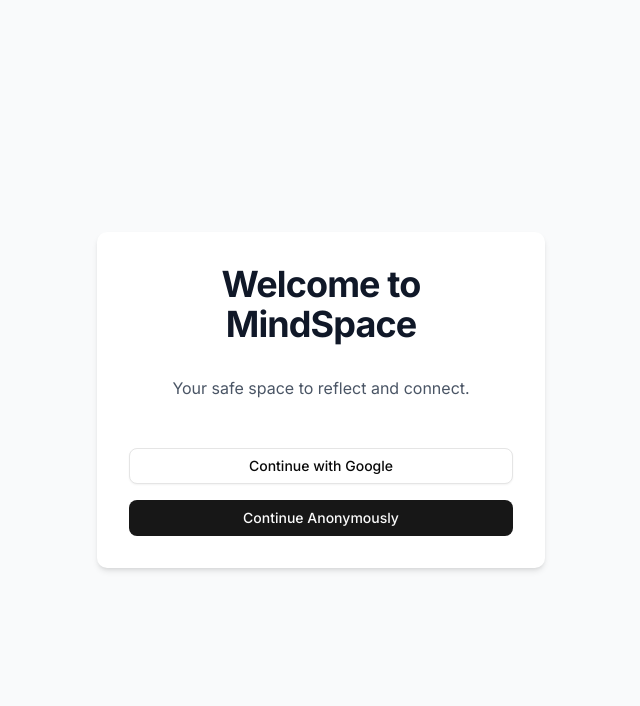
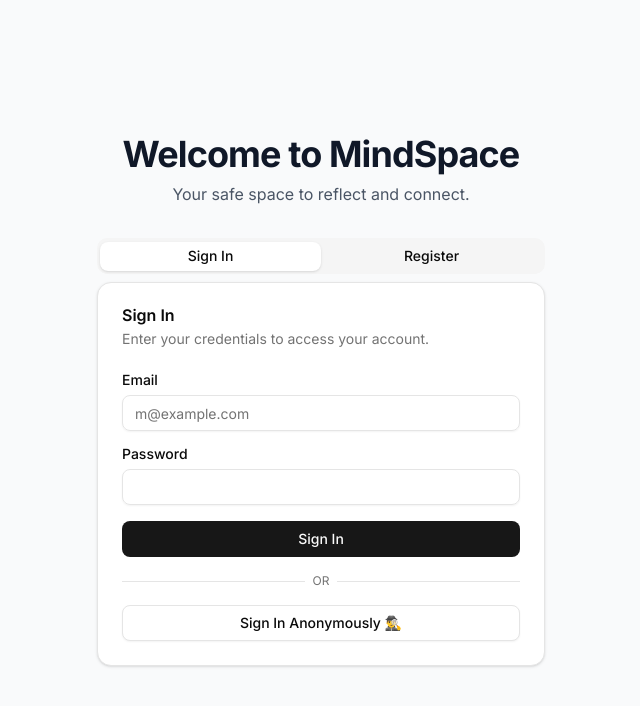
Before and after one commit to AdiTailor/DH5_Zephyr_Hackathon, a Next.js app in the folder mindspace-app/: page /login in a window 1280 px wide. Shown: the top 706 px of the page, without its empty margins (319-959 px from the left). Built offline with nearby package versions, Linux system fonts and the light colour scheme; no server answers.

Commit message:
Temp fix for login

```diff
--- /dev/null
+++ b/mindspace-app/app/(auth)/login/actions.ts
@@ -0,0 +1,56 @@
+"use server";
+
+import { createClient } from "@/lib/supabase/server";
+import { redirect } from "next/navigation";
+
+export async function login(formData: FormData) {
+  const email = formData.get("email") as string;
+  const password = formData.get("password") as string;
+  const supabase = await createClient();
+
+  const { error } = await supabase.auth.signInWithPassword({
+    email,
+    password,
+  });
+
+  if (error) {
+    return { error: error.message };
+  }
+
+  redirect("/dashboard");
+}
+
+export async function signup(formData: FormData) {
+  const alias = formData.get("alias") as string;
+  const email = formData.get("email") as string;
+  const password = formData.get("password") as string;
+  const supabase = await createClient();
+
+  const { error } = await supabase.auth.signUp({
+    email,
+    password,
+    options: {
+        data: {
+            alias: alias
+        }
+    }
+  });
+
+  if (error) {
+    return { error: error.message };
+  }
+
+  return { message: "Confirmation email sent." };
+}
+
+// This is the new function that replaces signInWithGoogle
+export async function signInAnonymously() {
+    const supabase = await createClient();
+    const { error } = await supabase.auth.signInAnonymously();
+
+    if (error) {
+        return { error: error.message };
+    }
+
+    redirect("/dashboard");
+}
--- a/mindspace-app/app/(auth)/login/page.tsx
+++ b/mindspace-app/app/(auth)/login/page.tsx
@@ -1,48 +1,31 @@
-"use client";
-import { createClient } from "@/lib/supabase/client";
-import { Button } from "@/components/ui/button";
+import { Tabs, TabsContent, TabsList, TabsTrigger } from "@/components/ui/tabs";
+import { LoginForm } from "@/components/features/auth/LoginForm";
+import { RegisterForm } from "@/components/features/auth/RegisterForm";
 
 export default function LoginPage() {
-  const supabase = createClient();
-
-  const handleGoogleLogin = async () => {
-    await supabase.auth.signInWithOAuth({
-      provider: "google",
-      options: {
-        redirectTo: `${location.origin}/auth/callback`,
-      },
-    });
-  };
-
-  // ---- THIS FUNCTION IS NOW FIXED ----
-  const handleAnonymousLogin = async () => {
-    const { error } = await supabase.auth.signInAnonymously();
-    if (!error) {
-      // This is the new line that fixes the redirect
-      window.location.href = '/dashboard';
-    } else {
-      console.error("Anonymous login error:", error.message);
-    }
-  };
-  // ------------------------------------
-
   return (
     <div className="flex items-center justify-center min-h-screen bg-gray-50">
-      <div className="w-full max-w-md p-8 space-y-8 bg-white rounded-lg shadow-md text-center">
+      <div className="w-full max-w-md">
+        <div className="text-center mb-8">
           <h1 className="text-4xl font-bold tracking-tight text-gray-900">
             Welcome to MindSpace
           </h1>
           <p className="mt-2 text-gray-600">
             Your safe space to reflect and connect.
           </p>
-        <div className="flex flex-col space-y-4 pt-4">
-          <Button onClick={handleGoogleLogin} variant="outline">
-            Continue with Google
-          </Button>
-          <Button onClick={handleAnonymousLogin}>
-            Continue Anonymously
-          </Button>
         </div>
+        <Tabs defaultValue="signin" className="w-full">
+          <TabsList className="grid w-full grid-cols-2">
+            <TabsTrigger value="signin">Sign In</TabsTrigger>
+            <TabsTrigger value="signup">Register</TabsTrigger>
+          </TabsList>
+          <TabsContent value="signin">
+            <LoginForm />
+          </TabsContent>
+          <TabsContent value="signup">
+            <RegisterForm />
+          </TabsContent>
+        </Tabs>
       </div>
     </div>
   );
--- /dev/null
+++ b/mindspace-app/components/features/auth/LoginForm.tsx
@@ -0,0 +1,63 @@
+"use client";
+import { Button } from "@/components/ui/button";
+import { Card, CardContent, CardDescription, CardHeader, CardTitle } from "@/components/ui/card";
+import { Input } from "@/components/ui/input";
+import { Label } from "@/components/ui/label";
+// Import the new anonymous sign-in action
+import { login, signInAnonymously } from "@/app/(auth)/login/actions";
+import { toast } from "sonner";
+
+export function LoginForm() {
+  // This new function handles the anonymous sign-in
+  const handleAnonymousSignIn = async () => {
+    const result = await signInAnonymously();
+    if (result?.error) {
+      toast.error(result.error);
+    }
+  };
+
+  const handleSubmit = async (e: React.FormEvent<HTMLFormElement>) => {
+    e.preventDefault();
+    const formData = new FormData(e.currentTarget);
+    const result = await login(formData);
+    if (result?.error) {
+      toast.error(result.error);
+    } else {
+      toast.success("Signed in successfully!");
+    }
+  };
+
+  return (
+    <Card>
+      <CardHeader>
+        <CardTitle>Sign In</CardTitle>
+        <CardDescription>Enter your credentials to access your account.</CardDescription>
+      </CardHeader>
+      <CardContent>
+        <form onSubmit={handleSubmit} className="space-y-4">
+          <div className="space-y-2">
+            <Label htmlFor="email">Email</Label>
+            <Input id="email" name="email" type="email" placeholder="m@example.com" required />
+          </div>
+          <div className="space-y-2">
+            <Label htmlFor="password">Password</Label>
+            <Input id="password" name="password" type="password" required />
+          </div>
+          <Button type="submit" className="w-full">Sign In</Button>
+        </form>
+        <div className="relative my-4">
+          <div className="absolute inset-0 flex items-center">
+            <span className="w-full border-t" />
+          </div>
+          <div className="relative flex justify-center text-xs uppercase">
+            <span className="bg-white px-2 text-muted-foreground">Or</span>
+          </div>
+        </div>
+        {/* This is the updated button */}
+        <Button variant="outline" className="w-full" onClick={handleAnonymousSignIn}>
+          Sign In Anonymously 🕵️‍♂️
+        </Button>
+      </CardContent>
+    </Card>
+  );
+}
--- /dev/null
+++ b/mindspace-app/components/features/auth/RegisterForm.tsx
@@ -0,0 +1,46 @@
+"use client";
+import { Button } from "@/components/ui/button";
+import { Card, CardContent, CardDescription, CardHeader, CardTitle } from "@/components/ui/card";
+import { Input } from "@/components/ui/input";
+import { Label } from "@/components/ui/label";
+import { signup } from "@/app/(auth)/login/actions";
+import { toast } from "sonner";
+
+export function RegisterForm() {
+    const handleSubmit = async (e: React.FormEvent<HTMLFormElement>) => {
+        e.preventDefault();
+        const formData = new FormData(e.currentTarget);
+        const result = await signup(formData);
+        if (result?.error) {
+            toast.error(result.error);
+        } else {
+            toast.success("Check your email to confirm your account!");
+        }
+    };
+
+  return (
+    <Card>
+      <CardHeader>
+        <CardTitle>Register</CardTitle>
+        <CardDescription>Create a new account to start your journey.</CardDescription>
+      </CardHeader>
+      <CardContent>
+        <form onSubmit={handleSubmit} className="space-y-4">
+          <div className="space-y-2">
+            <Label htmlFor="alias">Username</Label>
+            <Input id="alias" name="alias" placeholder="BluePhoenix123" required />
+          </div>
+          <div className="space-y-2">
+            <Label htmlFor="email">Email</Label>
+            <Input id="email" name="email" type="email" placeholder="m@example.com" required />
+          </div>
+          <div className="space-y-2">
+            <Label htmlFor="password">Password</Label>
+            <Input id="password" name="password" type="password" required minLength={6} />
+          </div>
+          <Button type="submit" className="w-full">Create Account</Button>
+        </form>
+      </CardContent>
+    </Card>
+  );
+}
--- /dev/null
+++ b/mindspace-app/components/ui/tabs.tsx
@@ -0,0 +1,66 @@
+"use client"
+
+import * as React from "react"
+import * as TabsPrimitive from "@radix-ui/react-tabs"
+
+import { cn } from "@/lib/utils"
+
+function Tabs({
+  className,
+  ...props
+}: React.ComponentProps<typeof TabsPrimitive.Root>) {
+  return (
+    <TabsPrimitive.Root
+      data-slot="tabs"
+      className={cn("flex flex-col gap-2", className)}
+      {...props}
+    />
+  )
+}
+
+function TabsList({
+  className,
+  ...props
+}: React.ComponentProps<typeof TabsPrimitive.List>) {
+  return (
+    <TabsPrimitive.List
+      data-slot="tabs-list"
+      className={cn(
+        "bg-muted text-muted-foreground inline-flex h-9 w-fit items-center justify-center rounded-lg p-[3px]",
+        className
+      )}
+      {...props}
+    />
+  )
+}
+
+function TabsTrigger({
+  className,
+  ...props
+}: React.ComponentProps<typeof TabsPrimitive.Trigger>) {
+  return (
+    <TabsPrimitive.Trigger
+      data-slot="tabs-trigger"
+      className={cn(
+        "data-[state=active]:bg-background dark:data-[state=active]:text-foreground focus-visible:border-ring focus-visible:ring-ring/50 focus-visible:outline-ring dark:data-[state=active]:border-input dark:data-[state=active]:bg-input/30 text-foreground dark:text-muted-foreground inline-flex h-[calc(100%-1px)] flex-1 items-center justify-center gap-1.5 rounded-md border border-transparent px-2 py-1 text-sm font-medium whitespace-nowrap transition-[color,box-shadow] focus-visible:ring-[3px] focus-visible:outline-1 disabled:pointer-events-none disabled:opacity-50 data-[state=active]:shadow-sm [&_svg]:pointer-events-none [&_svg]:shrink-0 [&_svg:not([class*='size-'])]:size-4",
+        className
+      )}
+      {...props}
+    />
+  )
+}
+
+function TabsContent({
+  className,
+  ...props
+}: React.ComponentProps<typeof TabsPrimitive.Content>) {
+  return (
+    <TabsPrimitive.Content
+      data-slot="tabs-content"
+      className={cn("flex-1 outline-none", className)}
+      {...props}
+    />
+  )
+}
+
+export { Tabs, TabsList, TabsTrigger, TabsContent }
--- a/mindspace-app/package.json
+++ b/mindspace-app/package.json
@@ -14,6 +14,7 @@
     "@radix-ui/react-dropdown-menu": "^2.1.16",
     "@radix-ui/react-label": "^2.1.7",
     "@radix-ui/react-slot": "^1.2.3",
+    "@radix-ui/react-tabs": "^1.1.13",
     "@supabase/ssr": "^0.7.0",
     "@supabase/supabase-js": "^2.57.4",
     "chart.js": "^4.5.0",
```
Also changed, not shown: 1 other file (tests, documents, lock files or other folders). Lines whose indentation alone changed are shown as unchanged.
